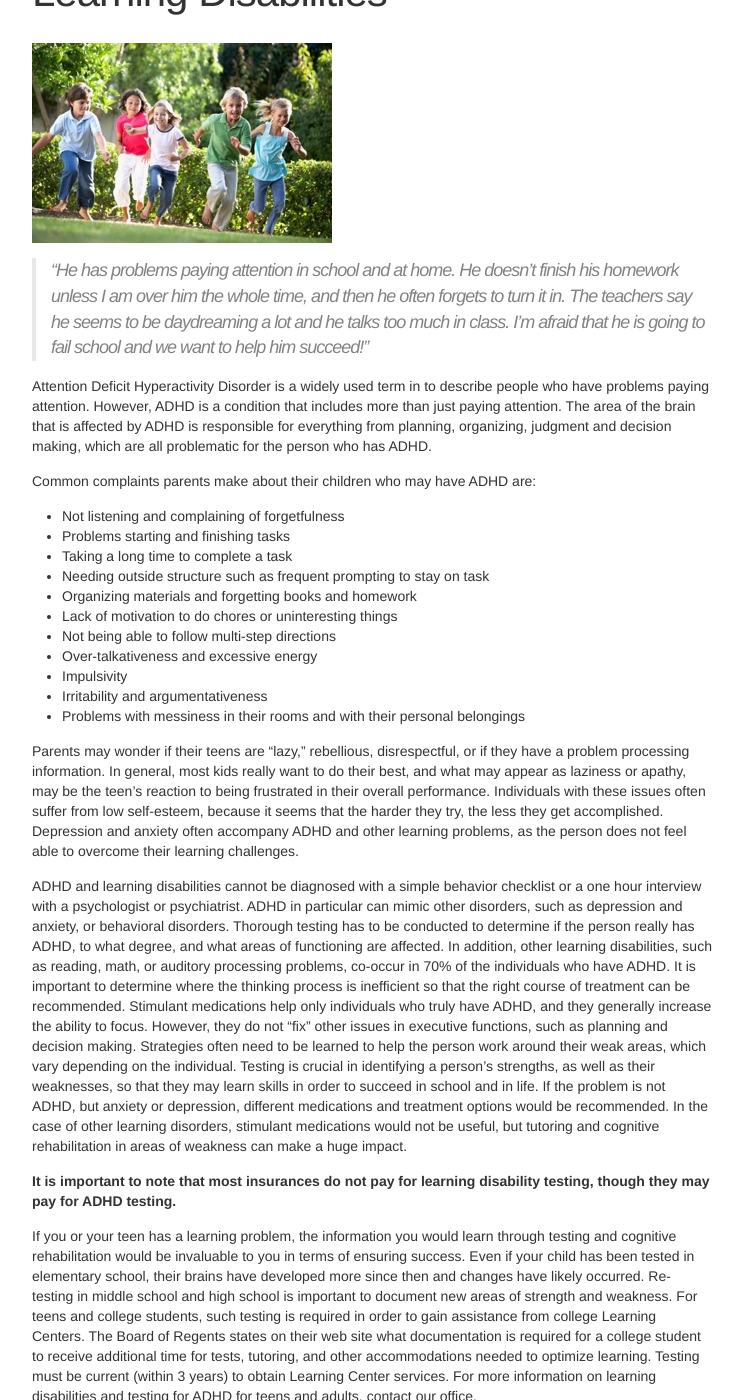
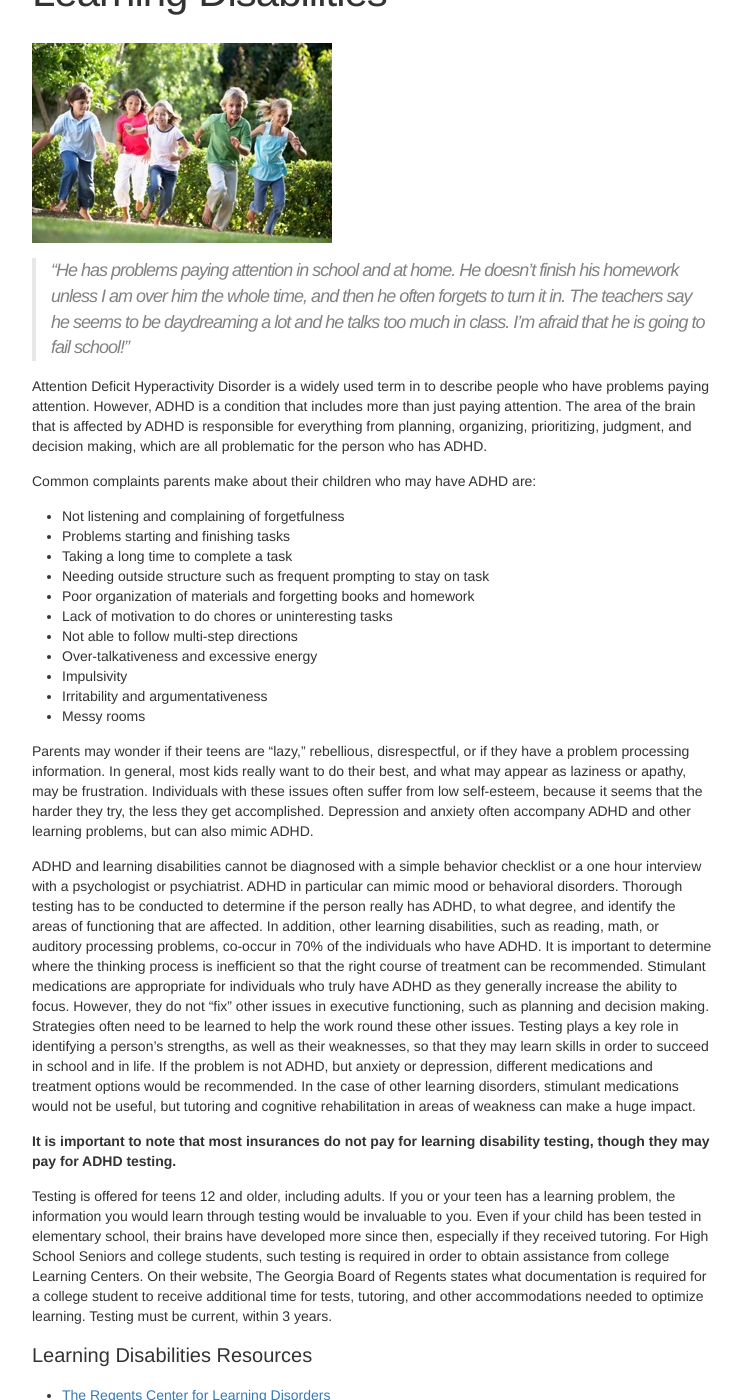
Before and after one commit to halcyon/renewedbrain.com, a Jekyll site: the page built from learning-disabilities.md, in a window 1280 px wide and 1400 px high, scrolled down 205 px. Shown: the whole window, without its empty margins (268-1011 px from the left). Built offline with Jekyll 4.4.1, drawn with Linux system fonts in a browser that asks for light colours.

Commit message:
Update learning-disabilities.md

```diff
--- a/learning-disabilities.md
+++ b/learning-disabilities.md
@@ -9,12 +9,12 @@ weight: 3
 > "He has problems paying attention in school and at home. He doesn't
 > finish his homework unless I am over him the whole time, and then he
 > often forgets to turn it in. The teachers say he seems to be
-> daydreaming a lot and he talks too much in class. I'm afraid that he is going to fail school and we want to help him succeed!"
+> daydreaming a lot and he talks too much in class. I'm afraid that he is going to fail school!"
 
 Attention Deficit Hyperactivity Disorder is a widely used term in to describe people who have problems paying
 attention. However, ADHD is a condition that includes more than just paying attention.
 The area of the brain that is affected by ADHD is responsible for everything
-from planning, organizing, judgment and decision making, which are all problematic
+from planning, organizing, prioritizing, judgment, and decision making, which are all problematic
 for the person who has ADHD.
 
 Common complaints parents make about their children who may have ADHD are:
@@ -23,61 +23,53 @@ Common complaints parents make about their children who may have ADHD are:
 * Problems starting and finishing tasks
 * Taking a long time to complete a task
 * Needing outside structure such as frequent prompting to stay on task
-* Organizing materials and forgetting books and homework
-* Lack of motivation to do chores or uninteresting things
-* Not being able to follow multi-step directions
+* Poor organization of materials and forgetting books and homework
+* Lack of motivation to do chores or uninteresting tasks
+* Not able to follow multi-step directions
 * Over-talkativeness and excessive energy
 * Impulsivity
 * Irritability and argumentativeness
-* Problems with messiness in their rooms and with their personal belongings
+* Messy rooms
 
 Parents may wonder if their teens are “lazy,” rebellious,
 disrespectful, or if they have a problem processing information. In
 general, most kids really want to do their best, and what may appear
-as laziness or apathy, may be the teen’s reaction to being frustrated
-in their overall performance. Individuals with these issues often
+as laziness or apathy, may be frustration. Individuals with these issues often
 suffer from low self-esteem, because it seems that the harder they try,
 the less they get accomplished. Depression and anxiety often accompany
-ADHD and other learning problems, as the person does not feel able to
-overcome their learning challenges.
+ADHD and other learning problems, but can also mimic ADHD.
 
 ADHD and learning disabilities cannot be diagnosed with a simple
 behavior checklist or a one hour interview with a psychologist or
-psychiatrist. ADHD in particular can mimic other disorders, such as
-depression and anxiety, or behavioral disorders. Thorough testing has
-to be conducted to determine if the person really has ADHD, to what
-degree, and what areas of functioning are affected. In addition, other
+psychiatrist. ADHD in particular can mimic mood or behavioral disorders.
+Thorough testing has to be conducted to determine if the person really has ADHD,
+to what degree, and identify the areas of functioning that are affected. In addition, other
 learning disabilities, such as reading, math, or auditory processing
 problems, co-occur in 70% of the individuals who have ADHD.  It is
 important to determine where the thinking process is inefficient so
 that the right course of treatment can be recommended. Stimulant
-medications help only individuals who truly have ADHD, and they
+medications are appropriate for individuals who truly have ADHD as they
 generally increase the ability to focus. However, they do not "fix"
-other issues in executive functions, such as planning and decision making.
-Strategies often need to be learned to help the person work around their weak areas, which vary
-depending on the individual. Testing is crucial in identifying a person’s strengths, as
+other issues in executive functioning, such as planning and decision making.
+Strategies often need to be learned to help the work round these other issues.
+Testing plays a key role in identifying a person’s strengths, as
 well as their weaknesses, so that they may learn skills in order to
 succeed in school and in life. If the problem is not ADHD, but anxiety
 or depression, different medications and treatment options would be
 recommended. In the case of other learning disorders, stimulant medications would not be
-useful, but tutoring and cognitive rehabilitation in  areas of weakness can make a huge impact.
+useful, but tutoring and cognitive rehabilitation in areas of weakness can make a huge impact.
 
 
 **It is important to note that most insurances do not pay for learning disability testing, though they may pay for ADHD testing.**
 
-If you or your teen has a learning problem, the information you would
-learn through testing and cognitive rehabilitation would be invaluable
-to you in terms of ensuring success. Even if your child has been
-tested in elementary school, their brains have developed more since then and
-changes have likely occurred. Re-testing in middle school and high school is important to document
-new areas of strength and weakness. For teens and college students, such testing is required in
-order to gain assistance from college Learning Centers. The
-Board of Regents states on their web site what documentation is required
-for a college student to receive additional time for tests, tutoring, and
-other accommodations needed to optimize learning. Testing must be
-current (within 3 years) to obtain Learning Center services. For more information on
-learning disabilities and testing for ADHD for teens and adults,
-contact our office.
+Testing is offered for teens 12 and older, including adults. If you or your teen has a learning problem,
+the information you would learn through testing would be invaluable
+to you. Even if your child has been tested in elementary school, their brains have developed more
+since then, especially if they received tutoring. For High School Seniors and college students, such testing
+is required in order to obtain assistance from college Learning Centers. On their website, The Georgia
+Board of Regents states what documentation is required for a college student to receive additional time
+for tests, tutoring, and other accommodations needed to optimize learning. Testing must be
+current, within 3 years.
 
 #### Learning Disabilities Resources
 * [The Regents Center for Learning Disorders](http://www2.gsu.edu/~wwwrld/)
```
